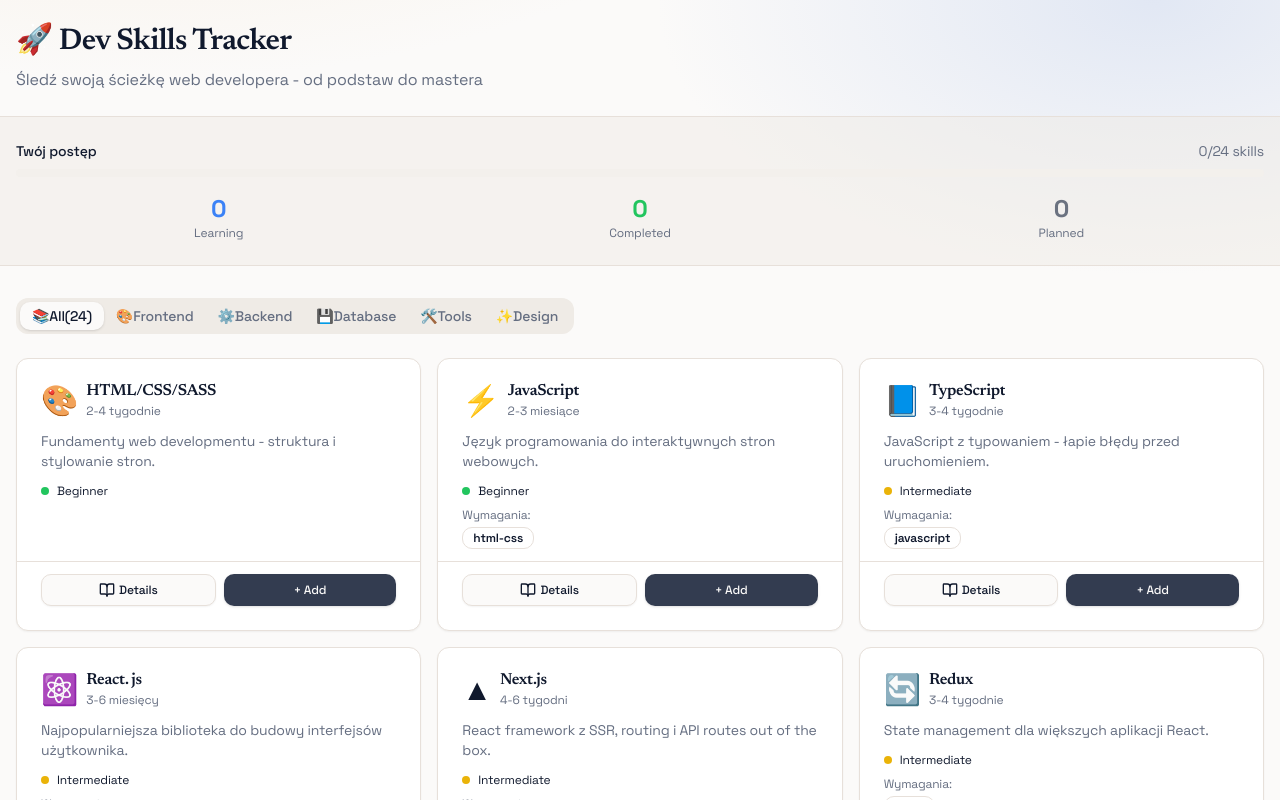
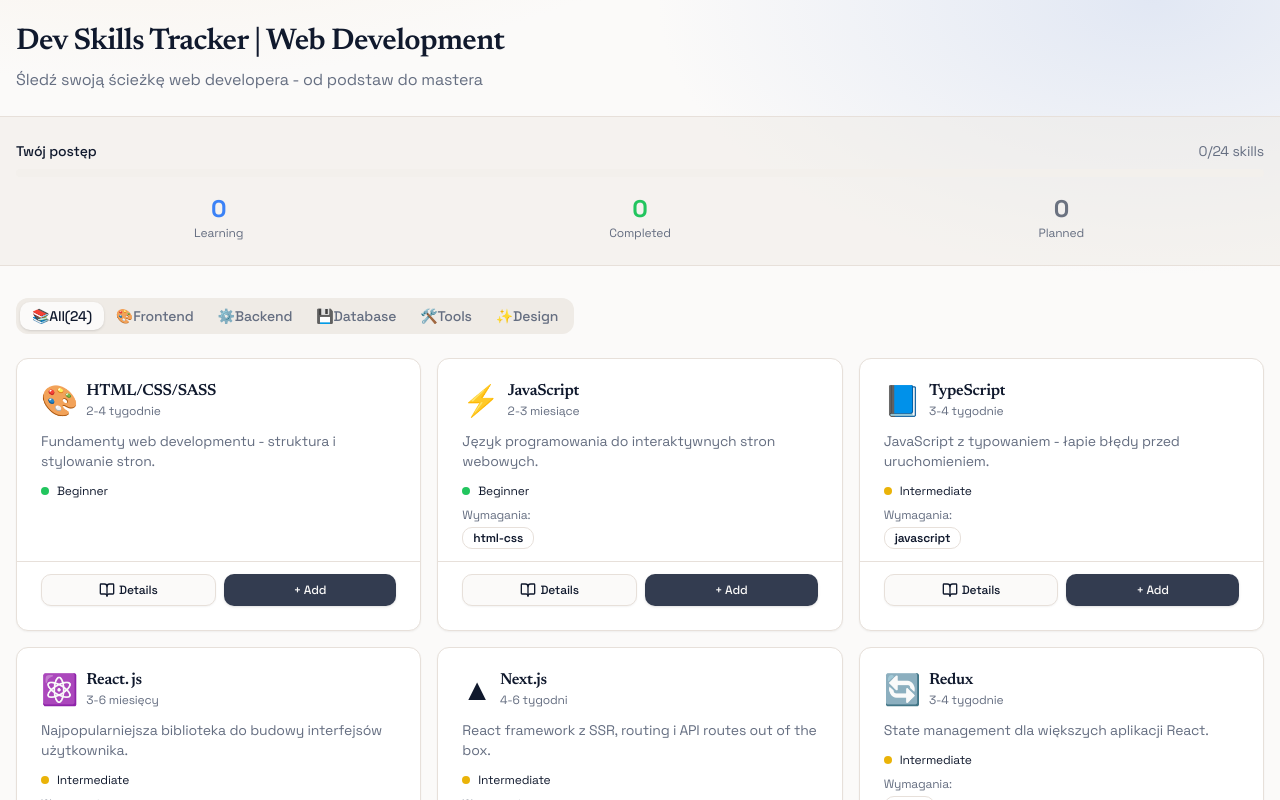
Before and after one commit to SilverStorm2/dev-skills-tracker, a React (Vite) app: page / in a window 1280 px wide. Shown: the top 800 px of the page. Built offline with nearby package versions, Linux system fonts and the light colour scheme.

Commit message:
fead: changed project name to Dev Skills Tracker | Web Development

```diff
--- a/src/App.tsx
+++ b/src/App.tsx
@@ -23,7 +23,7 @@
       <header className="border-b">
         <div className="container mx-auto px-4 py-6">
           <h1 className="text-3xl font-bold mb-2">
-            🚀 Dev Skills Tracker
+            Dev Skills Tracker | Web Development
           </h1>
           <p className="text-muted-foreground text-sm sm:text-base">
             Śledź swoją ścieżkę web developera - od podstaw do mastera
```
